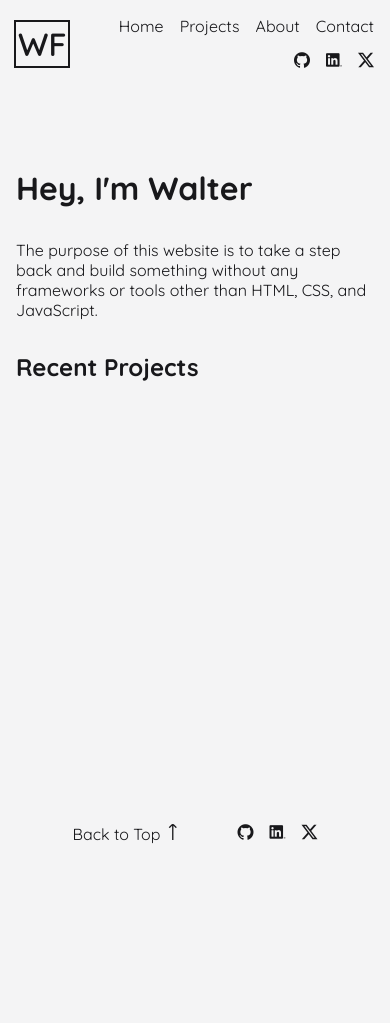
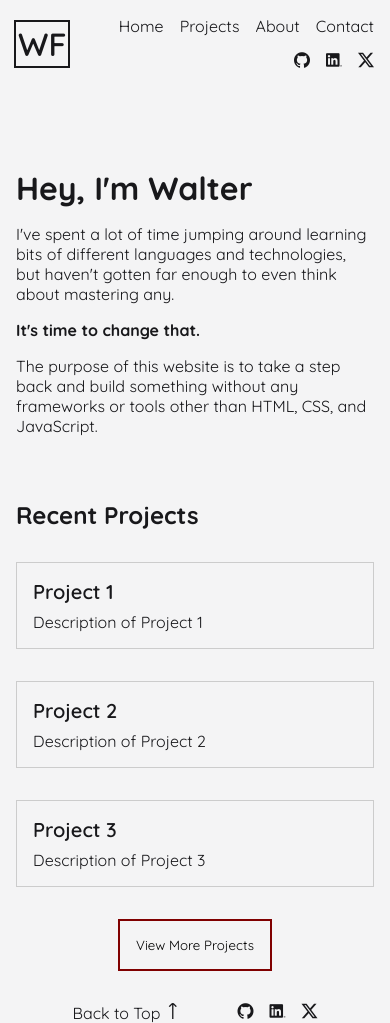
Before and after one commit to FurrerW/vanilla-portfolio, a plain HTML site: page index.html in a window 390 px wide. Before the commit the page ends 844 px from the top, so only its background shows below. Drawn offline with nearby package versions, Linux system fonts and the light colour scheme.

Commit message:
Fix homepage layout and add project card styling
Fix a typo in grid template property, add margin, and implement
responsive design for the site container. Create hero and project
sections with proper styling for project cards and view more button.

```diff
--- a/css/style.css
+++ b/css/style.css
@@ -22,7 +22,8 @@ body {
     min-height: 100dvh;
     display: grid;
     grid-template-rows: auto 1fr auto;
-    grid=template-columns: minmax(0, 1fr);
+    grid-template-columns: minmax(0, 1fr);
+    margin: auto;
 }
 
 a {
@@ -73,14 +74,55 @@ main {
     gap: 2rem;
 }
 
+.hero {
+    display: flex;
+    flex-direction: column;
+    gap: 1rem;
+    padding-bottom: 2rem;
+}
+
+.recent-projects {
+    display: flex;
+    flex-direction: column;
+    gap: 2rem;
+    padding-bottom: 2rem;
+
+    > button {
+        cursor: pointer;
+        margin: 0 auto;
+        font-family: inherit;
+        border: 2px solid maroon;
+        padding: 1rem;
+        background: none;
+    }
+}
+
+.project-cards {
+    display: grid;
+    grid-template-columns: repeat(auto-fit, minmax(0.25fr, 0.5fr));
+    gap: 2rem;
+}
+
+.project-card {
+    border: 1px solid #ccc;
+    padding: 1rem;
+    display: flex;
+    flex-direction: column;
+    justify-content: space-between;
+    gap: 0.5rem;
+
+    > a {
+        font-size: 1.25rem;
+        font-weight: 600;
+    }
+}
+
 footer {
-    margin-top: auto;
-    padding-top: 2px;
+    padding-bottom: 2rem;
     > nav {
         display: flex;
         align-items: center;
         justify-content: space-evenly;
-        padding-top: 2px;
     }
 }
 
@@ -89,3 +131,9 @@ footer {
         scroll-behavior: smooth;
     }
 }
+
+@media screen and (min-width: 721) {
+    .site {
+        max-width: 1024px;
+    }
+}
--- a/index.html
+++ b/index.html
@@ -42,14 +42,36 @@
                     </nav>
                 </header>
                 <main>
-                    <h1>Hey, I'm Walter</h1>
-                    <p>
-                        The purpose of this website is to take a step back and build something without any frameworks or
-                        tools other than HTML, CSS, and JavaScript.
-                    </p>
-
-                    <h2>Recent Projects</h2>
-                    <div class="project-card"></div>
+                    <div class="hero">
+                        <h1>Hey, I'm Walter</h1>
+                        <p>
+                            I've spent a lot of time jumping around learning bits of different languages and
+                            technologies, but haven't gotten far enough to even think about mastering any.
+                        </p>
+                        <p><b>It's time to change that.</b></p>
+                        <p>
+                            The purpose of this website is to take a step back and build something without any
+                            frameworks or tools other than HTML, CSS, and JavaScript.
+                        </p>
+                    </div>
+                    <section class="recent-projects">
+                        <h2>Recent Projects</h2>
+                        <div class="project-cards">
+                            <div class="project-card">
+                                <a href="/projects/project1.html">Project 1</a>
+                                <p>Description of Project 1</p>
+                            </div>
+                            <div class="project-card">
+                                <a href="/projects/project2.html">Project 2</a>
+                                <p>Description of Project 2</p>
+                            </div>
+                            <div class="project-card">
+                                <a href="/projects/project3.html">Project 3</a>
+                                <p>Description of Project 3</p>
+                            </div>
+                        </div>
+                        <button><a href="/projects/">View More Projects</a></button>
+                    </section>
                 </main>
                 <footer>
                     <nav>
```
